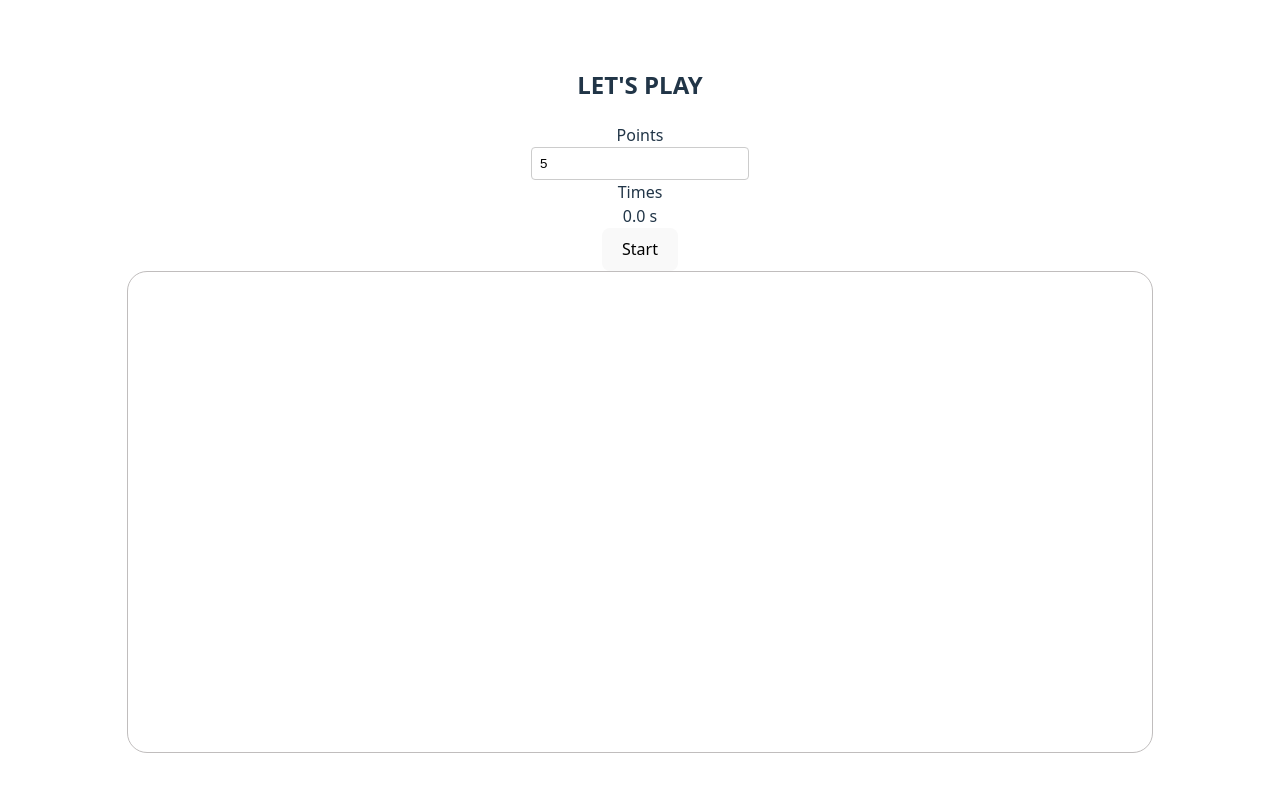
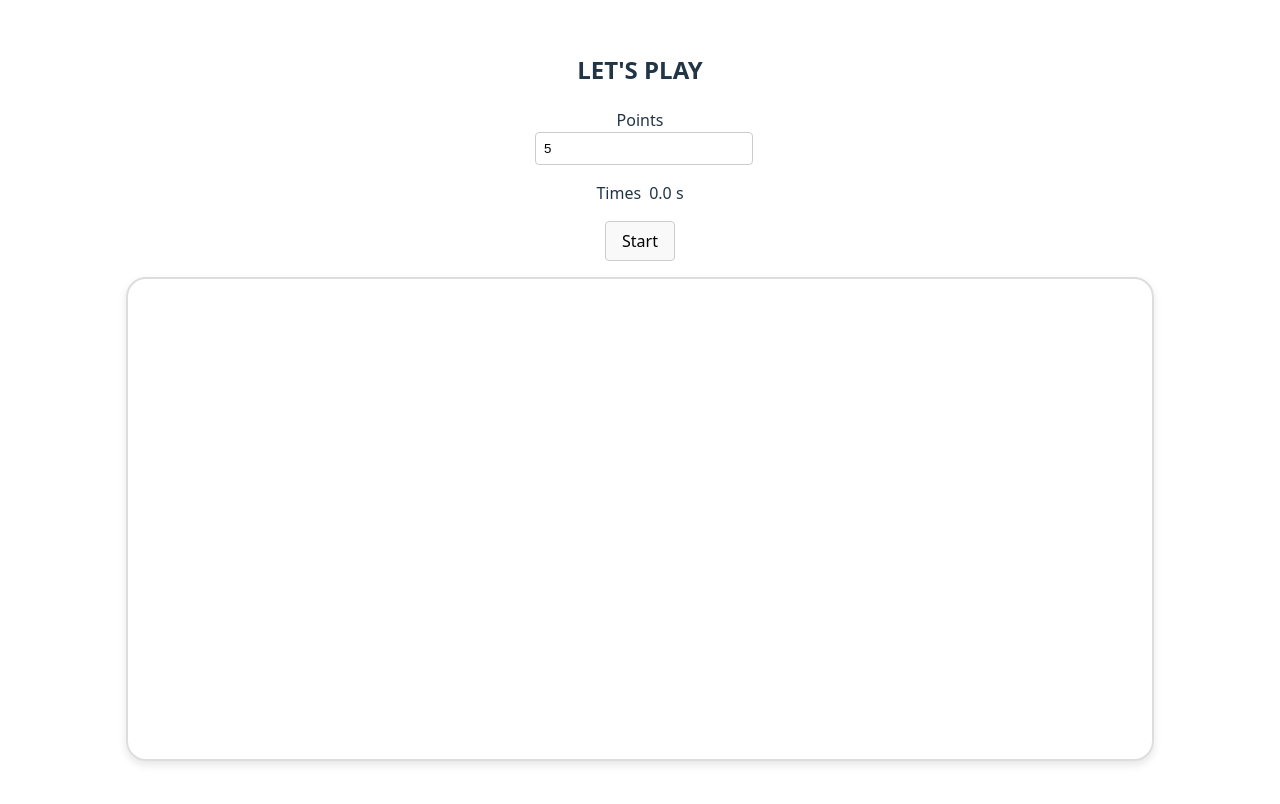
Before and after one commit to perinst/haibazo, a React (Vite) app: page / in a window 1280 px wide. Shown: the top 804 px of the page. Built offline with nearby package versions, Linux system fonts and the light colour scheme.

Commit message:
feat: define css for node and container app

```diff
--- a/src/App.css
+++ b/src/App.css
@@ -20,32 +20,83 @@
   filter: drop-shadow(0 0 2em #61dafbaa);
 }
 
+/* =============================================================================
+   Game Controls
+   ============================================================================= */
+.points-wrapper {
+  margin-bottom: 1rem;
+}
+
 .input-points {
   width        : 200px;
   padding      : 0.5rem;
   border       : 1px solid #ccc;
   border-radius: 4px;
+  margin-left  : 0.5rem;
 }
+
+.points-input {
+  margin-bottom  : 1rem;
+  display        : flex;
+  align-items    : center;
+  justify-content: center;
+  gap            : 0.5rem;
+}
+
+.wrapper-buttons {
+  margin-bottom  : 1rem;
+  display        : flex;
+  gap            : 1rem;
+  justify-content: center;
+}
+
+.wrapper-buttons button {
+  padding      : 0.5rem 1rem;
+  border       : 1px solid #ccc;
+  border-radius: 4px;
+  cursor       : pointer;
+  transition   : background-color 0.3s ease;
+}
+
+.wrapper-buttons button:hover {
+  background: #e9e9e9;
+}
+
 
 .container-display-node-item {
   position     : relative;
   width        : 80vw;
   height       : 60vh;
-  border       : 1px solid rgb(192, 189, 189);
+  margin       : 1rem auto;
+  border       : 2px solid #ddd;
   border-radius: 20px;
+  box-shadow   : 0 4px 8px rgba(0, 0, 0, 0.1);
 }
 
+/* =============================================================================
+   Node Items
+   ============================================================================= */
 .node-item {
   position       : absolute;
   width          : 50px;
   height         : 50px;
   background     : #3b91a8;
-  color          : rgb(223, 218, 218);
+  color          : #fff;
   display        : flex;
   align-items    : center;
   justify-content: center;
   border-radius  : 50%;
   cursor         : pointer;
+  font-weight    : bold;
+  font-size      : 0.9rem;
+  transition     : all 0.3s ease;
+  box-shadow     : 0 2px 4px rgba(0, 0, 0, 0.2);
+  user-select    : none;
+}
+
+.node-item:hover {
+  background: #2a6f8b;
+  transform : scale(1.1);
 }
 
 .node-item-clicked {
@@ -53,19 +104,36 @@
   width          : 50px;
   height         : 50px;
   background     : #ca756a;
-  color          : rgb(223, 218, 218);
+  color          : #fff;
   display        : flex;
   align-items    : center;
   justify-content: center;
   border-radius  : 50%;
   cursor         : pointer;
+  font-weight    : bold;
+  font-size      : 0.9rem;
+  box-shadow     : 0 2px 4px rgba(0, 0, 0, 0.2);
+  user-select    : none;
+  animation      : pulse 0.5s ease-in-out;
 }
 
-.node-item:hover {
-  background: #2a6f8b;
+@keyframes pulse {
+  0% {
+    transform: scale(1);
+  }
+
+  50% {
+    transform: scale(1.2);
+  }
+
+  100% {
+    transform: scale(1);
+  }
 }
 
 .countdown-node {
-  font-size: 0.8em;
-  color    : #fff;
+  font-size  : 0.7em;
+  color      : #fff;
+  margin-top : 2px;
+  font-weight: normal;
 }
```
